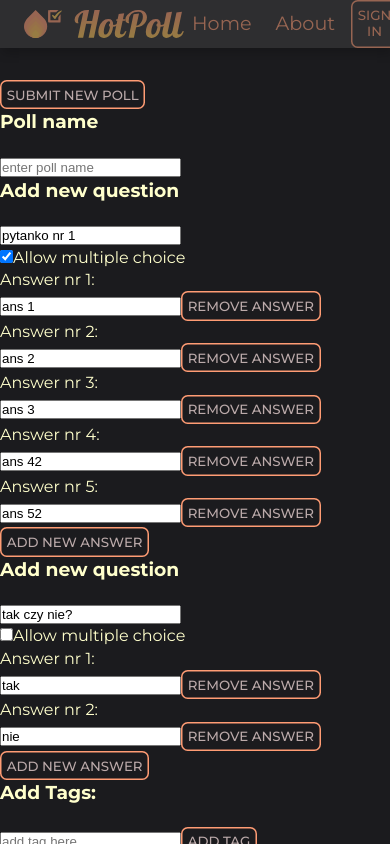
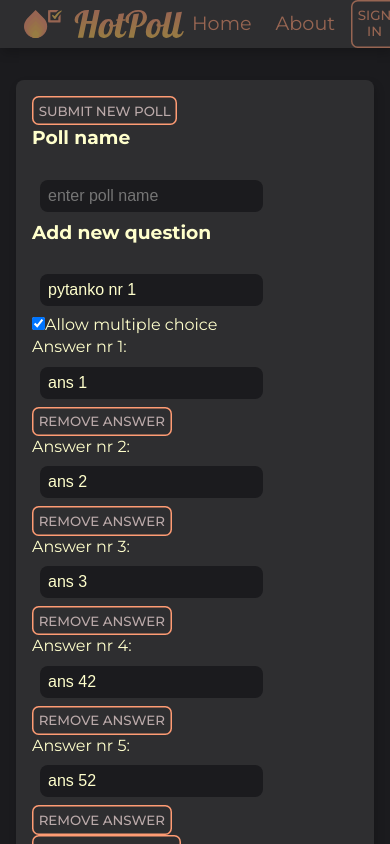
Before and after one commit to IgorXDDD/HotPoll, a React (Create React App) app in the folder frontend/: page /#/ in a window 390 px wide. Shown: the top 844 px of the page. Built offline with nearby package versions, Linux system fonts and the light colour scheme.

Commit message:
add CSS classes to PollCreator

```diff
--- a/frontend/src/components/polls/PollCreator.js
+++ b/frontend/src/components/polls/PollCreator.js
@@ -1,67 +1,64 @@
 import React, { useState } from "react";
-import SingleQuestion  from "./SingleQuestionCreator"
+import SingleQuestion from "./SingleQuestionCreator";
 import { useGlobalContext } from "../../context";
-import Tag from "./Tags"
+import Tag from "./Tags";
 
-function PollCreator()
-{
-    const [pollName, setPollName] = useState('');
-    let {questions,tags} = useGlobalContext();
+function PollCreator() {
+  const [pollName, setPollName] = useState("");
+  let { questions, tags } = useGlobalContext();
 
-
-    const handleSubmit = ()=>
-    {
+  const handleSubmit = () => {
     // podwojnie wytabowane sa rzeczy, ktore po stronie serwera sie dodaja
-        return{
+    return {
       id: 2222,
       date: "05.05.2021",
-                author: 'Igor',
+      author: "Igor",
       title: pollName,
       timesCompleted: 0,
       tags: tags,
-            questions: questions
-        }
-    }
+      questions: questions,
+    };
+  };
 
   return (
-        <div>
-            <form action="" onSubmit={()=>{
+    <div className="poll-wrapper">
+      <form
+        action=""
+        onSubmit={() => {
           console.log(handleSubmit());
-                }}>
-                <button className='submit-btn' >
-                    Submit new poll
-                </button>
+        }}
+      >
+        <button className="submit-btn">Submit new poll</button>
 
         <h3>Poll name</h3>
         <input
           type="text"
-                placeholder='enter poll name'
+          placeholder="enter poll name"
           value={pollName}
-                onChange={(e)=> setPollName(e.target.value)}
+          onChange={(e) => setPollName(e.target.value)}
         />
-
       </form>
 
       {/* tutaj  wyswietlanie kazdego z pytan w ankiecie - jak na razie zostawilem 2 pytania */}
-            {questions.map((question,index)=>{
-                return <SingleQuestion questionIndex={index} key={index}/>
+      {questions.map((question, index) => {
+        return <SingleQuestion questionIndex={index} key={index} />;
       })}
-            <Tag/>
+      <Tag />
 
       <br />
       <br />
 
-            <button onClick={
-                ()=>{
+      <button
+        onClick={() => {
           console.log(questions[0]);
           console.log(tags);
-                }
-            }>
+        }}
+      >
         DEBUG KLIK
       </button>
       {/* Przycisk do prostego debugowania tutaj wstawilem */}
     </div>
-    )
+  );
 }
 
-export default PollCreator
+export default PollCreator;
--- a/frontend/src/index.css
+++ b/frontend/src/index.css
@@ -102,6 +102,21 @@ ul {
 .link-underline:focus {
   opacity: 1;
   color: var(--accentColor2);
+}
+
+input[type="text"] {
+  background-color: var(--bgColorMain);
+  font-size: 1rem;
+  color: var(--textColorMain);
+  border: none;
+  height: 2rem;
+  padding: 0.5rem;
+  border-radius: var(--mainBorderRadius);
+  margin: 0.5rem;
+}
+
+input[type="text"]:focus {
+  box-shadow: var(--insetBorder) var(--accentColor2), var(--lightShadow);
 }
 
 /* input {
@@ -355,35 +370,6 @@ ERROR
 
 /*
 ======
-MEDIA QUERIES
-======
-*/
-
-@media (max-width: 1100px) {
-  .homescreen-content {
-    margin-top: 1rem;
-    padding-top: 0;
-    gap: 5rem;
-    grid-template-columns: auto;
-    grid-template-rows: auto auto;
-    grid-template-areas:
-      "welcome"
-      "loginOrCreateAccount";
-  }
-  .login-or-create-account {
-    margin-bottom: 2rem;
-    place-self: center;
-  }
-  .welcome h1 {
-    font-size: 6rem;
-  }
-  .welcome h2 {
-    font-size: 1.2rem;
-  }
-}
-
-/*
-======
 POLL
 ======
 */
@@ -523,3 +509,39 @@ FOOTER
   display: flex;
   align-items: center;
 }
+
+/*
+======
+MEDIA QUERIES
+======
+*/
+
+@media (max-width: 1100px) {
+  .homescreen-content {
+    margin-top: 1rem;
+    padding-top: 0;
+    gap: 5rem;
+    grid-template-columns: auto;
+    grid-template-rows: auto auto;
+    grid-template-areas:
+      "welcome"
+      "loginOrCreateAccount";
+  }
+  .login-or-create-account {
+    margin-bottom: 2rem;
+    place-self: center;
+  }
+  .welcome h1 {
+    font-size: 6rem;
+  }
+  .welcome h2 {
+    font-size: 1.2rem;
+  }
+}
+
+@media (max-width: 790px) {
+  .poll-wrapper {
+    margin-left: 1rem;
+    margin-right: 1rem;
+  }
+}
```
Also changed, not shown: 1 other file (tests, documents, lock files or other folders). Lines whose indentation alone changed are shown as unchanged.
